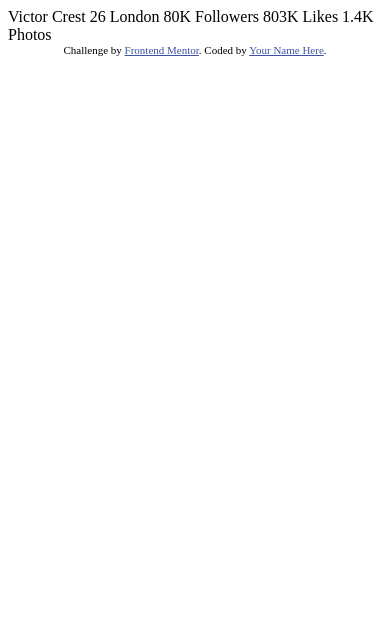
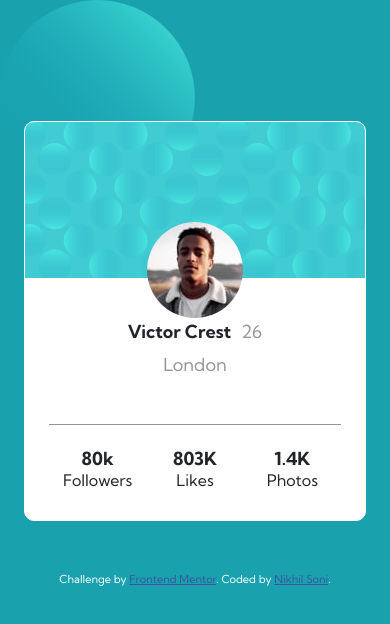
Before and after one commit to platypus567/profile_card_component, a plain HTML site: page index.html in a window 390 px wide. Drawn offline with nearby package versions, Linux system fonts and the light colour scheme.

Commit message:
completed mobile layout

```diff
--- a/index.html
+++ b/index.html
@@ -6,6 +6,8 @@
 
   <link rel="icon" type="image/png" sizes="32x32" href="./images/favicon-32x32.png">
 
+  <link href="https://cdn.jsdelivr.net/npm/bootstrap@5.1.3/dist/css/bootstrap.min.css" rel="stylesheet" integrity="sha384-1BmE4kWBq78iYhFldvKuhfTAU6auU8tT94WrHftjDbrCEXSU1oBoqyl2QvZ6jIW3" crossorigin="anonymous">
+
   <title>Frontend Mentor | Profile card component</title>
 
   <!-- Feel free to remove these styles or customise in your own stylesheet 👍 -->
@@ -13,23 +15,65 @@
     .attribution { font-size: 11px; text-align: center; }
     .attribution a { color: hsl(228, 45%, 44%); }
   </style>
+  <link rel="stylesheet" href="styles.css">
 </head>
 <body>
-  Victor Crest
-  26
-  London
 
-  80K
-  Followers
+<div class="container maindiv">
 
-  803K
-  Likes
 
-  1.4K
-  Photos
+  <div class="container cont1">
+
+    <div class="container maincard">
+
+    <div class="container interior">
+      <div class="container topbgimg">
+
+      </div>
+    <div class="container imgcontain">
+      <img class="pfp" src="./images/image-victor.jpg" alt="">
+
+    </div>
+
+
+
+    <div class="container name_age">
+      <p class="name">Victor Crest</p>
+      <p class="age">26</p>
+    </div>
+  <div class="container citydiv">
+      <p class="city">London</p>
+  </div>
+
+  <div class="container cont2">
+
+
+  <div class="row stats">
+    <p class="col-4">80k</p>
+    <p class="col-4">803K</p>
+    <p class="col-4">1.4K</p>
+
+
+  </div>
+  <div class="row statsdesc">
+    <p class="col-4">Followers</p>
+    <p class="col-4">Likes</p>
+    <p class="col-4">Photos</p>
+
+
+
+  </div>
+</div>
+</div>
+  </div>
+</div>
+</div>
   <div class="attribution">
     Challenge by <a href="https://www.frontendmentor.io?ref=challenge" target="_blank">Frontend Mentor</a>.
-    Coded by <a href="#">Your Name Here</a>.
+    Coded by <a href="#">Nikhil Soni</a>.
   </div>
+
+
+  <script src="https://cdn.jsdelivr.net/npm/bootstrap@5.1.3/dist/js/bootstrap.bundle.min.js" integrity="sha384-ka7Sk0Gln4gmtz2MlQnikT1wXgYsOg+OMhuP+IlRH9sENBO0LRn5q+8nbTov4+1p" crossorigin="anonymous"></script>
 </body>
 </html>
--- /dev/null
+++ b/styles.css
@@ -0,0 +1,80 @@
+@import url('https://fonts.googleapis.com/css2?family=Kumbh+Sans:wght@400;700&display=swap');
+
+body{
+    background-color: hsl(185, 75%, 39%);
+    display: flex;
+    align-items: center;
+    flex-direction: column;
+    font-family: 'Kumbh Sans', sans-serif;
+
+
+    background-image: url(./images/bg-pattern-top.svg), url(./images/bg-pattern-bottom.svg);
+    background-position: left top, center;
+    background-repeat: no-repeat, no-repeat;
+    background-size: 50%, 50%;
+}
+
+
+
+
+.maincard{
+    border: 1px solid white;
+    background-color: white;
+    border-radius: 10px;
+    margin-top: 50%;
+    height: 400px;
+    transform: translate(0, -50px);
+    background-image: url(./images/bg-pattern-card.svg);
+    background-size:390px;
+    background-repeat: no-repeat;
+}
+.pfp{
+    border-radius: 50px;
+
+
+
+}
+.imgcontain{
+    display: flex;
+    justify-content: center;
+}
+.name{
+    font-weight: 700;
+    padding-right: 10px;
+}
+
+.interior{
+    padding-top: 100px;
+}
+.name_age{
+    display: flex;
+    flex-direction: row;
+    justify-content: center;
+    font-size: 18px;
+
+}
+.age{
+    color: hsl(0, 0%, 59%);
+}
+.citydiv{
+    display: flex;
+    justify-content: center;
+    transform: translate(0,-10px);
+    color: hsl(0, 0%, 59%);
+    font-size: 18px;
+}
+.stats{
+    font-weight: 700;
+    border-top: 1px solid hsl(0, 0%, 59%);
+    padding-top: 20px;
+    text-align: center;
+    transform: translate(0, 20px);
+    font-size: 18px;
+}
+.statsdesc{
+    text-align: center;
+
+}
+.attribution{
+    color: white;
+}
```
